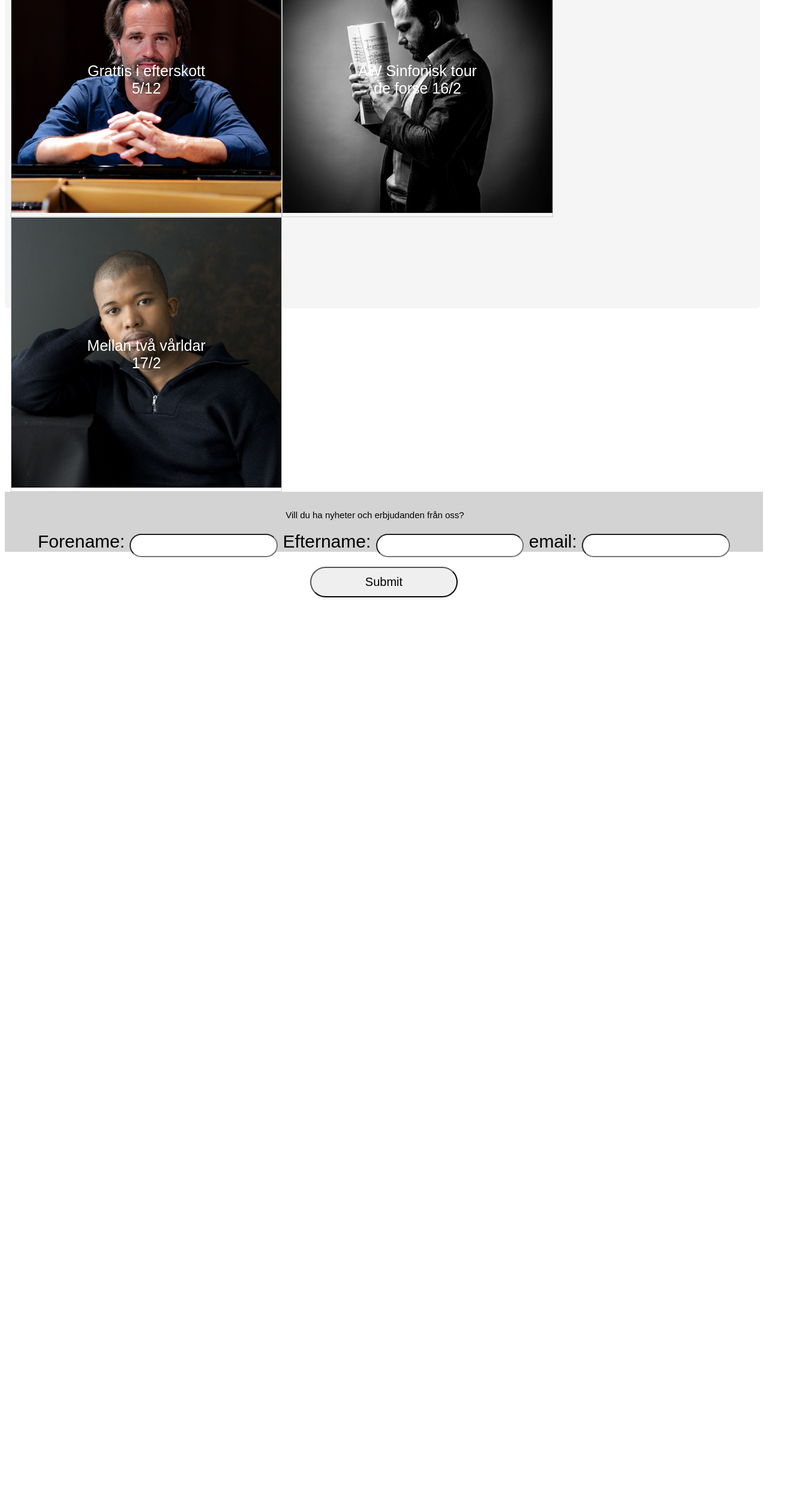
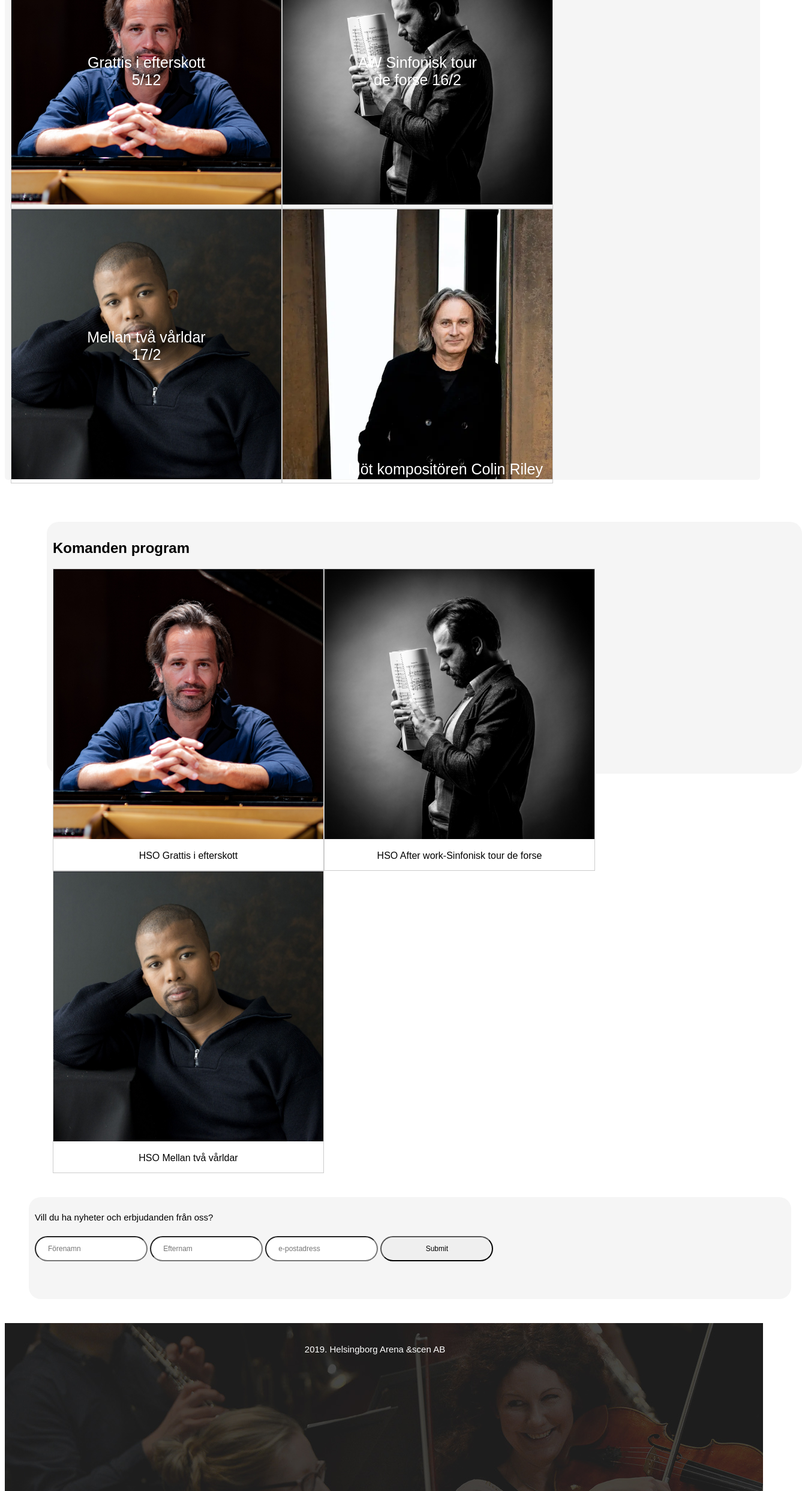
Before and after one commit to mayte2020/Konserhussida, a plain HTML site: page index.html in a window 1280 px wide. Shown: the part 314-2800 px from the top of the page at 60% size, 1337 px wide, since content can reach past the window. Before the commit the page ends 1318 px from the top, so only its background shows below. Drawn offline with Linux system fonts and the light colour scheme.

Commit message:
uppdatera med ny form och images

```diff
--- a/index.html
+++ b/index.html
@@ -1,5 +1,5 @@
 <!DOCTYPE html>
-<html lang="en">
+<html lang="sv-SE">
 <head>
     <meta charset="UTF-8">
     <meta http-equiv="X-UA-Compatible" content="IE=edge">
@@ -11,25 +11,25 @@
 
 <body>
     <header>
-        <p></p>Helsingborg<br>konserthuset</br></h1></p>
+        <h1>Helsingborg<br>konserthuset</h1>
 
-            <div>
             <ul>
+
                 <li><a href="https://www.facebook.com/konserthuset/"><img src="images/facebook.png" width="15" height="15"></a></li>
                 <li><a href="https://twitter.com/hbgkonserthus"><img src="images/twitter.png" width="15" height="15"></a></li>
+                <li><a href="https://helsingborgskonserthus.se/kontakta-helsingborgs-konserthus/">Kontakt</a></li>
+                <li><a href="https://www.mynewsdesk.com/se/helsingborgs-konserthus">Press</a></li>
+                <li><a href="https://helsingborgskonserthus.se/konserthuset/hitta-hit/">Hitta till konserthuset</a></li>
                 <li><a href="https://helsingborgskonserthus.se/priser-2/">Priser & Abonnemang </a></li>
-                <li><a href="https://helsingborgskonserthus.se/konserthuset/hitta-hit/">Hitta till konserthuset</a></li>
-                <li><a href="https://www.mynewsdesk.com/se/helsingborgs-konserthus">Press</a></li>
-                <li><a href="https://helsingborgskonserthus.se/kontakta-helsingborgs-konserthus/">Kontakt</a></li>
-            </ul>
-            </div>
+             </ul>
+
         </header>
     <ul>
         <li><a href="#Search"><img src="images/search.png"  width="15" height="15"></a></li>
         <li><a href="#translate"><img src="images/earth.png" width="15" height="15"></a></li>
-        <li><a href="#omcovid">OM COVID 19</a></li>
-        <li><a href="#köpbiljeter">KÖP BILJETTER</a></li>
-        <li><a href="#kalender"> <img src="images/calendar.png" width="15" height="15"> KALENDER</a></li>
+        <li><a href="https://helsingborgskonserthus.se/informationmedanledningavcovid-19/">OM COVID 19</a></li>
+        <li><a href="https://helsingborgskonserthus.se/sok-evenemang/">KÖP BILJETTER</a></li>
+        <li><a href="https://helsingborgskonserthus.se/#"> <img src="images/calendar.png" width="15" height="15"> KALENDER</a></li>
         <li><button class="btn"><i class="fa fa-bars"></i> MENY</button></li>
       </ul>
    <section>
@@ -45,7 +45,7 @@
 <div class="gallery">
     <div class= "container">
     <a target="_blank" href="images/220216-petr_polpelka_1250x1250px.jpg">
-        <img src="images/220216-petr_polpelka_1250x1250px.jpg" width= "1200" height="1000">
+        <img src="images/220216-petr_polpelka_1250x1250px.jpg" width= "800" height="600">
     </a>
     <div class="centered">AW Sinfonisk tour de forse 16/2</div>
     </div>
@@ -58,19 +58,56 @@
     <div class="centered">Mellan två vårldar 17/2</div>
     </div>
 </div>
-</article>
+<div class="gallery">
+ <div class="container">
+     <a target="_blank" href="images/colin.jpg">
+    <img src="images/colin.jpg" width="300" height="300">
+     </a>
+     <div class="bottom-right"> Möt kompositören Colin Riley</div>
+   </div>
+</div>
+    </article>
+
+<div id="program" class="sec">
+    <h2>Komanden program</h2>
+
+    <div class="gallery">
+        <a target="_blank" href="images/220205-peter-jablonski_1250x1250px.jpg">
+           <img src="images/220205-peter-jablonski_1250x1250px.jpg" width="400" height="300">
+        </a>
+        <div class="desc">HSO Grattis i efterskott </div>
+    </div>
+    <div class="gallery">
+        <a target="_blank" href="images/220216-petr_polpelka_1250x1250px.jpg">
+            <img src="images/220216-petr_polpelka_1250x1250px.jpg" width= "400" height="300">
+        </a>
+        <div class="desc">HSO After work-Sinfonisk tour de forse </div>
+     </div>
+    <div class="gallery">
+        <a target="_blank" href="images/220217-luthando_qave_1250x1250px.jpg">
+        <img src="images/220217-luthando_qave_1250x1250px.jpg" width="400" height="300">
+        </a>
+        <div class="desc">HSO Mellan två vårldar</div>
+
+    </div>
+    </div>
+</div>
 </section>
 
+<section>
+
 </section>
+<div id="form" class="sec1">
+    <P>Vill du ha nyheter och erbjudanden från oss?</P>
+    <form action="/action_page.php">
+    <label for="fname"></label> <input type="text" id="fname" name="fname" value="" placeholder="Förenamn">  <label for="lname"></label> <input type="text" id="lname" name="lname" value=""placeholder="Efternam"> <label for="email"></label> <input type="email" id="email" name="email" value=""placeholder="e-postadress"> <input type="submit" value="Submit" placeholder="Skicka">
+     </form>
+</div>
+</section>
+
 <footer>
+<p>2019. Helsingborg Arena &scen AB</p>
 
-<div><P>Vill du ha nyheter och erbjudanden från oss?</P>
-     <form action="/action_page.php">
-        <label for="fname">Forename:</label> <input type="text" id="fname" name="fname" value=""> <label for="lname">Eftername:</label> <input type="text" id="lname" name="lname" value="">  <label for="email">email:</label> <input type="email" id="email" name="email" value=""> <input type="submit" value="Submit">
-      </form>
-</div>
-<div></div>
-<div></div>
 </footer>
 
 
--- a/styles.css
+++ b/styles.css
@@ -1,3 +1,9 @@
+h1{
+  text-align: left;
+  font-family: sans-serif;
+  font-size: 15px;
+}
+
 p {
     padding-right: 30px;
     font-size: 15px;
@@ -8,30 +14,21 @@ header {
     background-color:whitesmoke;
     text-align: center;
     border-radius: 0px;
-    text-decoration-color:dimgray;
+    text-decoration-color:black
     font-family: Verdana, Geneva, Tahoma, sans-serif;
 
 }
 footer {
-    background-color:lightgrey;
-    text-align: center;
+    background-color:whitesmoke;
+    text-align:center;
     font-size: 30px;
-    padding: 15px;
-    height: 70px;
+    padding: 20px;
+    height: 400px;
     font-family: sans-serif;
-}
-nav {
-    float: left;
-    width: 30%;
-    height: 400px;
-    background:0vw;
-    padding: 20px;
-    border-radius:1px;
-  }
-  /* Style the list inside the menu */
-  nav ul {
-    list-style-type:none
-    padding: 0;
+    background-image:url(images/footer-bg.jpg);
+    color: white;
+    justify-content:end
+
   }
 
 
@@ -39,22 +36,11 @@ article {
   float:none;
   padding: 10px;
   width: 98%;
-  height: 600px;
+  height: 900px;
   border-radius:  5px;
   border-color: ivory;
   background-color:whitesmoke;
   margin-top: 10px;
-
-}
-
-aside {
-    float: right;
-    width: 30%;
-    height: 400px;
-    background:0vw;
-    padding: 20px;
-    color:unset;
-    border-radius: 1px;
 
 }
 section::after {
@@ -93,53 +79,34 @@ ul {
   .active {
     background-color: #04AA6D;
   }
-/* Fixed/sticky icon bar (horizontaly aligned 1% from the top of the screen) */
-.icon-bar {
-    position:fixed;
-    top: 1%;
-  }
 
-  /* Style the icon bar links */
-  .icon-bar a {
-    display: block;
-    text-align: center;
-    padding: 16px;
-    transition: all 0.3s ease;
-    color: white;
-    font-size: 20px;
-    color: black;
-    te
-  }
-
-
-
-
-  /*style form input*/
+    /*style form input*/
 
   input[type=text] {
-    width: 20%;
+    width: 15%;
     padding: 12px 20px;
     margin: 8px 0;
     box-sizing: border-box;
     border-radius:30px;
-    font-size: 10px;
+    font-size:12px;
+    justify-content: center;
   }
   input[type=email] {
-    width: 20%;
+    width: 15%;
     padding: 12px 20px;
     margin: 8px 0;
     box-sizing: border-box;
     border-radius:30px;
-    font-size: 10px;
+    font-size: 12px;
 
   }
   input[type=submit] {
-    width: 20%;
+    width: 15%;
     padding: 12px 20px;
     margin: 8px 0;
     box-sizing: border-box;
     border-radius:30px;
-    font-size: 20px;
+    font-size: 12px;
     cursor: pointer;
 
   }
@@ -148,7 +115,7 @@ ul {
     border: none;
     color: white;
     padding: 12px 16px;
-    font-size: 16px;
+    font-size: 12px;
     cursor: pointer;
     align-self: flex-end;
   }
@@ -164,6 +131,7 @@ ul {
     border: 1px solid #ccc;
     float: left;
     width: 450px;
+    justify-content: space-between;
   }
 
   div.gallery:hover {
@@ -192,3 +160,34 @@ ul {
     left: 50%;
     transform: translate(-50%, -50%);
   }
+    .bottom-right {
+      position: absolute;
+      bottom: 8px;
+      right: 16px;
+  }
+   .clip {
+    position: absolute;
+    clip: rect(0px,100px,200px,10px);
+   }
+   .sec {
+      background-color: whitesmoke;
+      border-radius: 20px;
+      margin: 70px;
+      padding: 10px;
+      width: 98%;
+      height: 400px;
+      font-family: sans-serif;
+
+
+   }
+   div {
+     display:block;
+   }
+.sec1{
+  background-color: whitesmoke;
+  border-radius: 20px;
+  margin: 40px;
+  padding: 10px;
+  width: 99%;
+  height: 150px;
+  font-family: sans-serif;
```
Also changed, not shown: images/colin.jpg (added), images/footer-bg.jpg (added), images/footer-logo.png (added), images/footer-logo.png.webp (added), images/hso_header_hoic288stblad_21.jpg (added).
